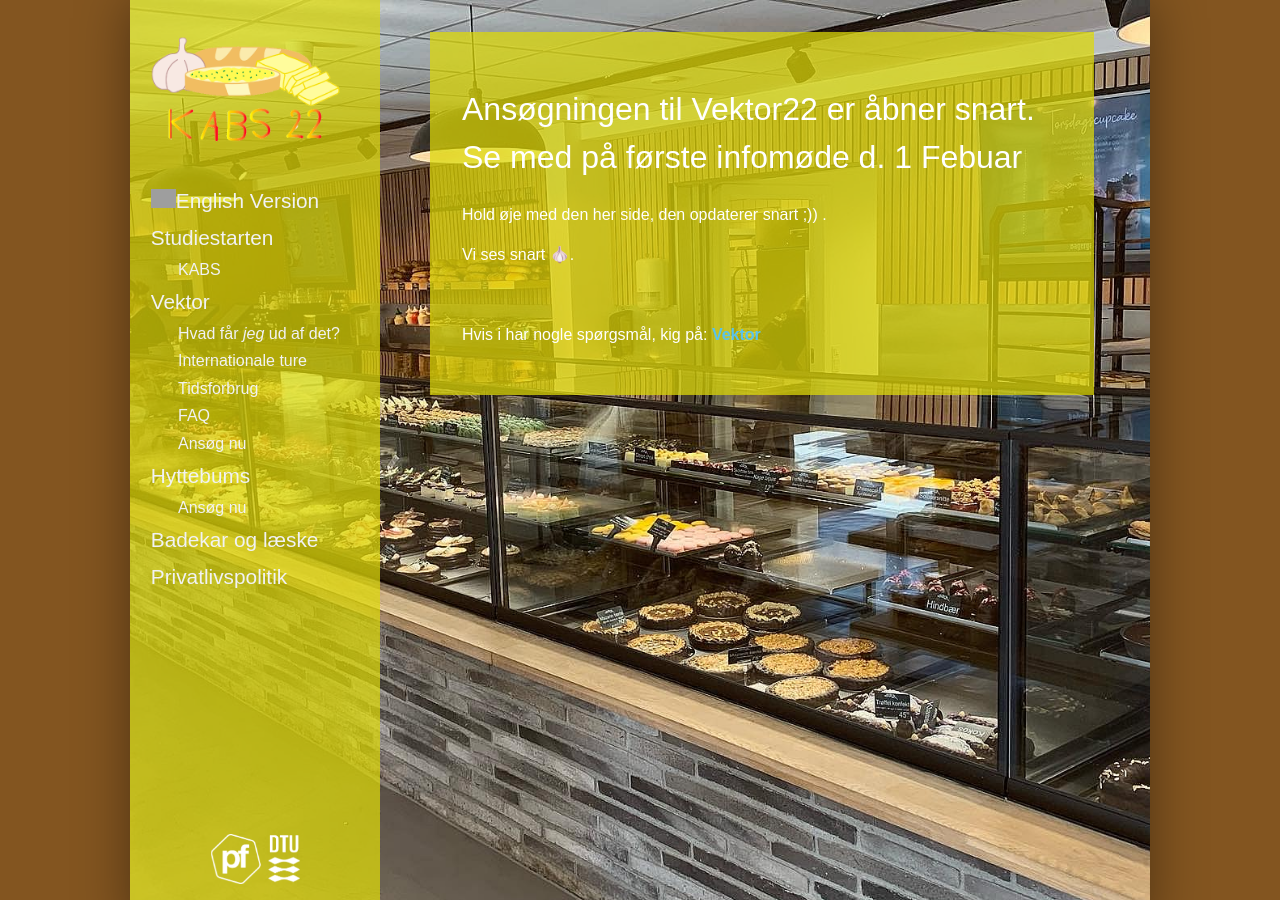
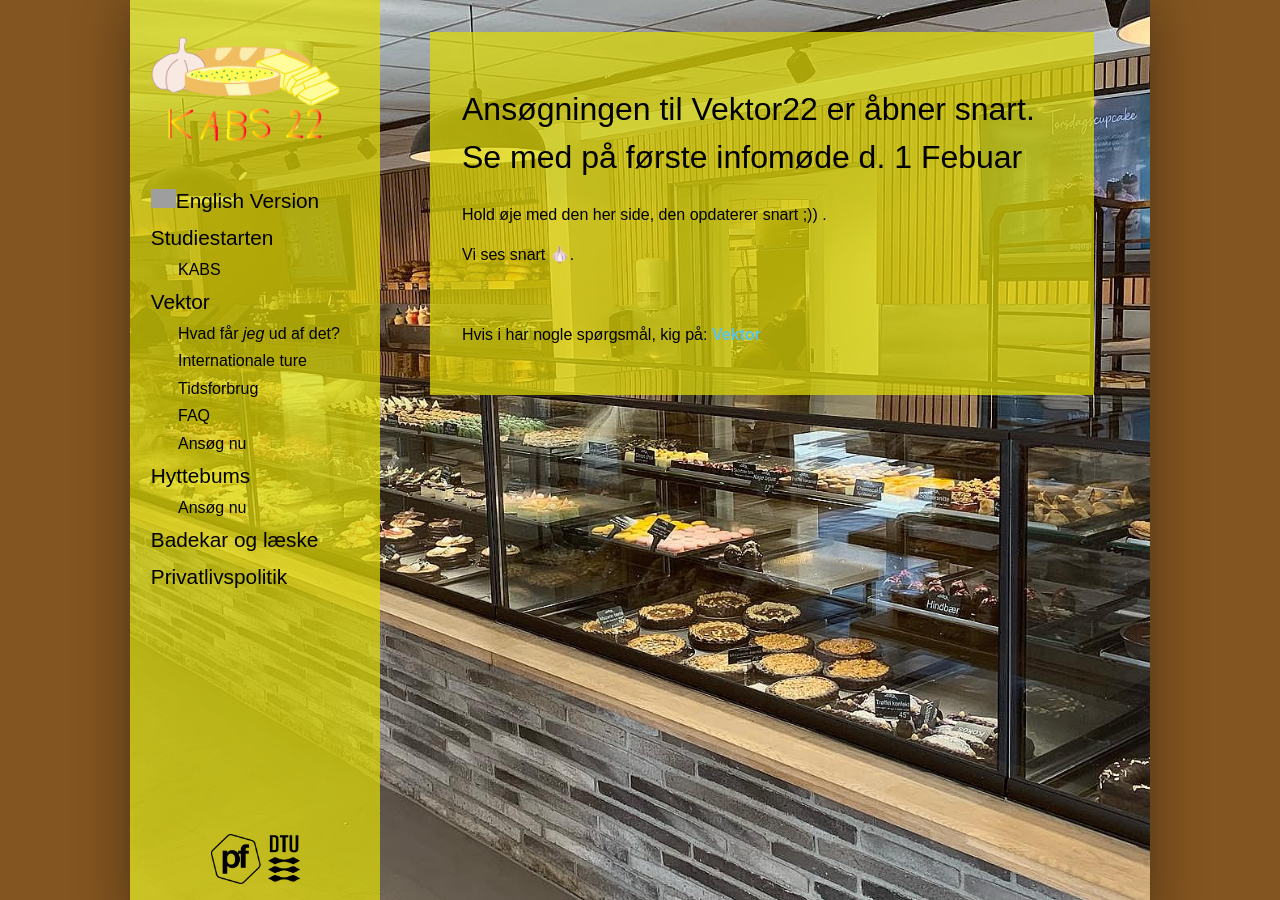
Before and after one commit to KABSDTU/kabsdtu.github.io, a Jekyll site: the page built from ansog-som-vektor.md, in a window 1280 px wide and 900 px high. Built offline with Jekyll 4.4.1, drawn with Linux system fonts in a browser that asks for light colours; some web fonts are replaced; grey boxes are pictures that could not be loaded.

Commit message:
Made stuff black

```diff
--- a/static/css/main.css
+++ b/static/css/main.css
@@ -12,7 +12,7 @@ body {
   margin: auto;
   top: 0;
   font-family: "Droid", sans-serif;
-  color: #ffffff;
+  color: #000000;
   background-image: url("/static/img/mainBaggrund.jpg");
   background-size: auto 100%;
   background-position: top;
@@ -92,7 +92,7 @@ nav ul li a {
   font-size: 1.3em;
   padding-top: 0.3em;
   padding-bottom: 0.3em;
-  color: #f1f2f4;
+  color: #000000;
   text-decoration: none;
   transition: background-color 0.25s;
 }
@@ -237,6 +237,7 @@ footer {
   background-position: 50% 50%;
   background-repeat: no-repeat;
   margin-bottom: 1em;
+  filter: invert(1);
 }
 
 /*
```
